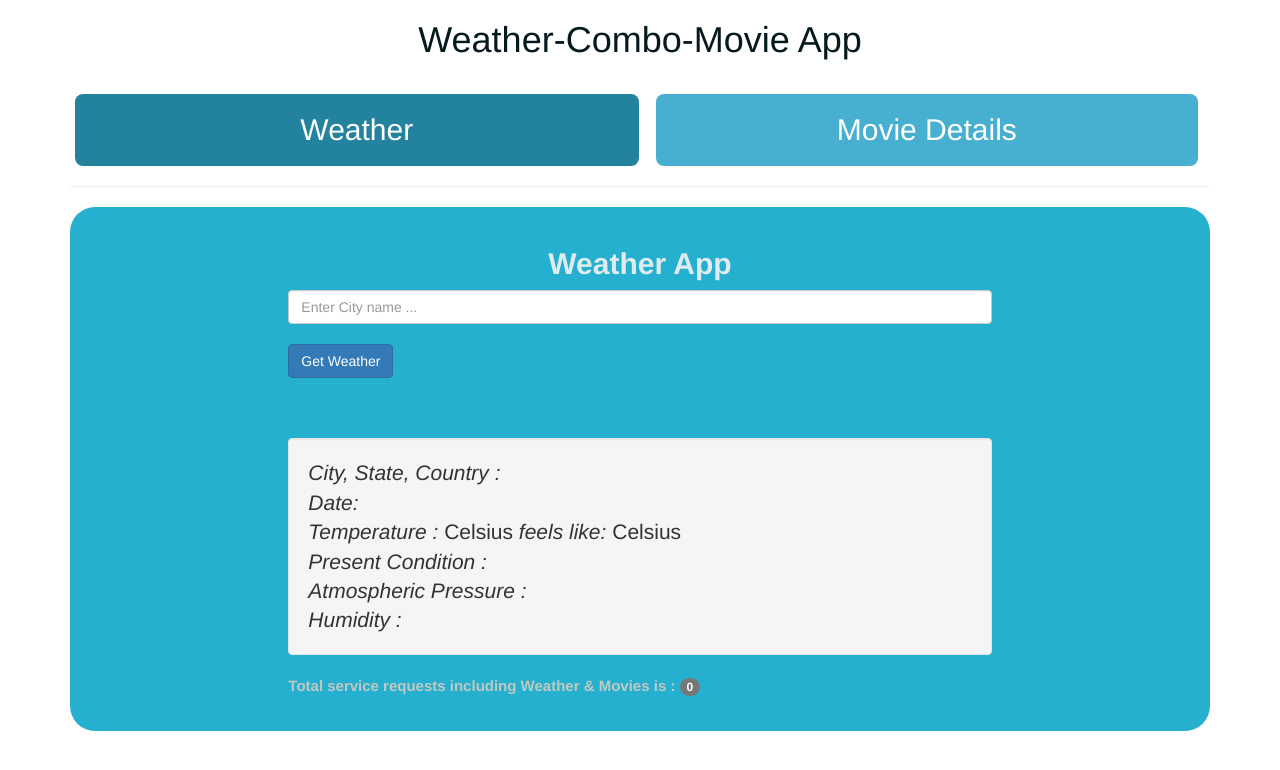
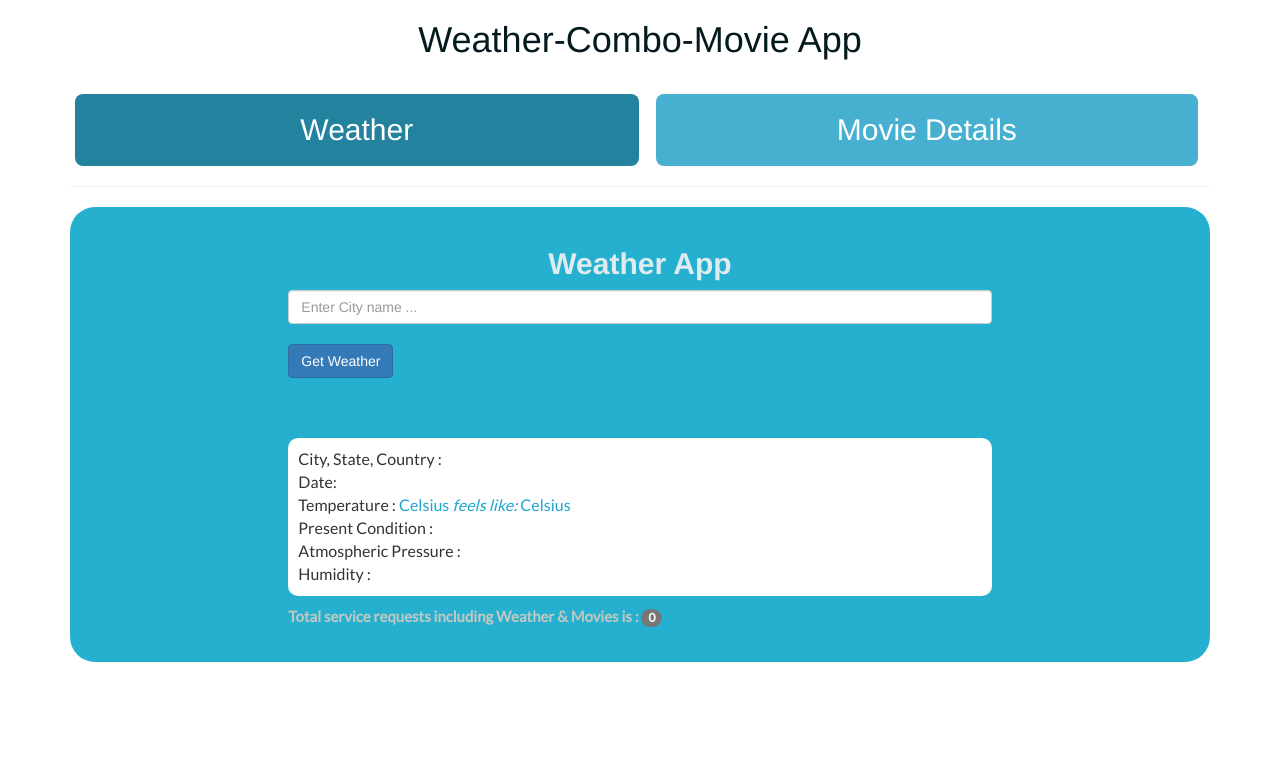
Before and after one commit to saadtom/workSample, an Angular app: page /weather in a window 1280 px wide. Shown: the top 770 px of the page. Built offline with nearby package versions, Linux system fonts and the light colour scheme.

Commit message:
extra commnets removed

```diff
--- a/src/app/weather/weather.component.css
+++ b/src/app/weather/weather.component.css
@@ -14,3 +14,15 @@ h2{
     font-weight:bolder;
     font-size:15px;
 }
+
+.results {
+  font-size:16px;
+  background:#fff;
+  padding: 10px;
+  border-radius: 10px;
+  color: #1da6d0;
+}
+
+.results span {
+  color:#333;
+}
--- a/src/app/weather/weather.component.html
+++ b/src/app/weather/weather.component.html
@@ -11,13 +11,13 @@
     </div>
       <button type="button" class="btn btn-primary" (click)="callWeatherService()">Get Weather</button>
       <br><br><br> <br>
-      <p class="well lead">
-        <i>City, State, Country :</i> {{ this.city }} {{ this.region }} {{ this.country }} <br>
-        <i> Date:</i>{{this.date}}<br>
-        <i>Temperature :</i> {{ this.temp }} Celsius <i>feels like:</i> {{ this.feel_temp }} Celsius <br>
-        <i>Present Condition :</i> {{ this.pre_condition }} <br>
-        <i>Atmospheric Pressure :</i> {{ this.atm_press }}  <br>
-        <i>Humidity :</i> {{ this.humidity}} <br>
+      <p class="results">
+        <span>City, State, Country :</span> {{ this.city }} {{ this.region }} {{ this.country }} <br>
+        <span> Date:</span>{{this.date}}<br>
+        <span>Temperature :</span> {{ this.temp }} Celsius <i>feels like:</i> {{ this.feel_temp }} Celsius <br>
+        <span>Present Condition :</span> {{ this.pre_condition }} <br>
+        <span>Atmospheric Pressure :</span> {{ this.atm_press }}  <br>
+        <span>Humidity :</span> {{ this.humidity}} <br>
 
       </p>
       <p id="p1" class="text-info">Total service requests including Weather & Movies is :
--- a/src/styles.css
+++ b/src/styles.css
@@ -1,4 +1,9 @@
 /* You can add global styles to this file, and also import other style files */
+@import url('https://fonts.googleapis.com/css?family=Lato');
 body{
     background-color:#fff;
 }
+
+p {
+  font-family: 'Lato', sans-serif;
+}
```
